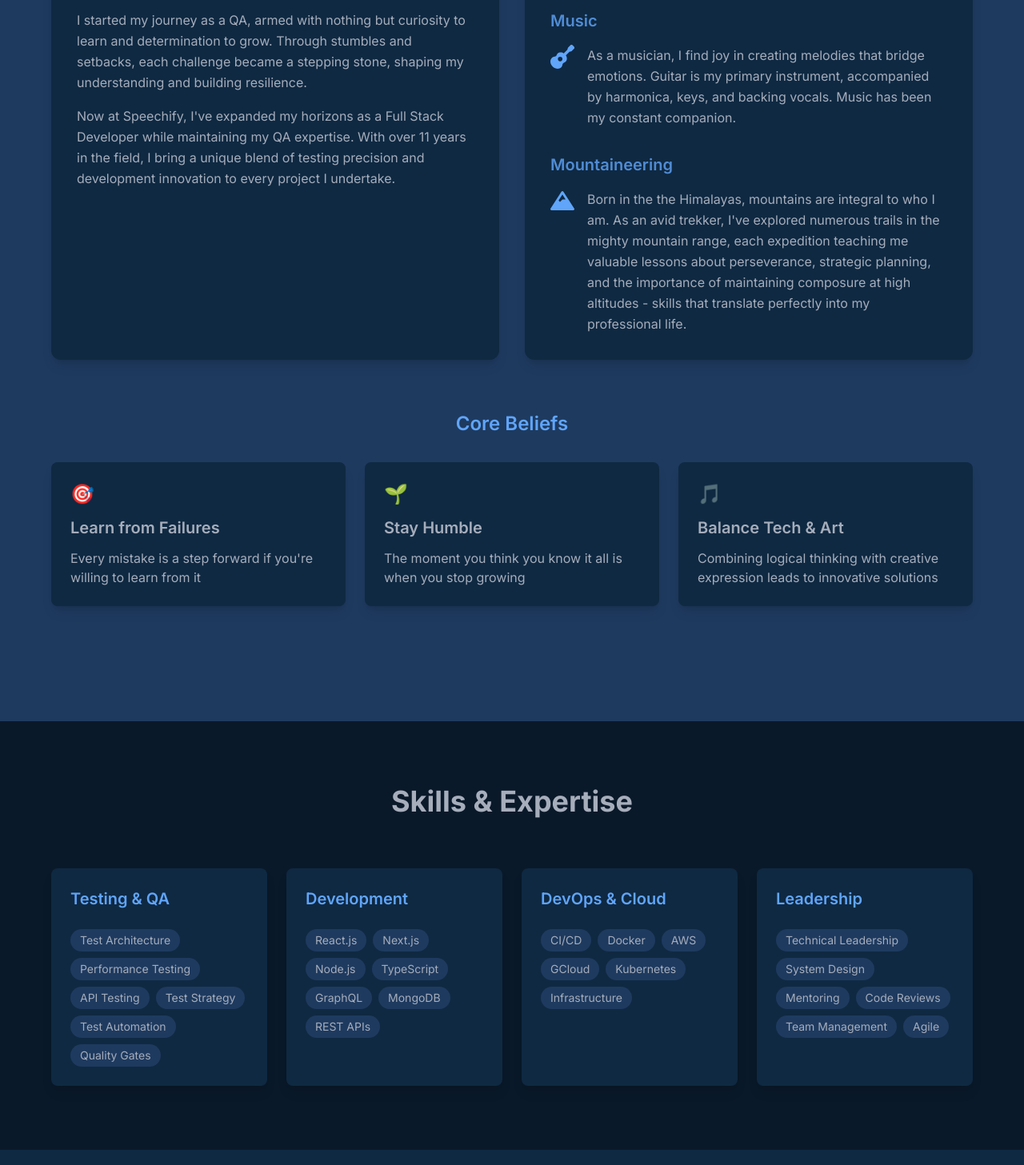
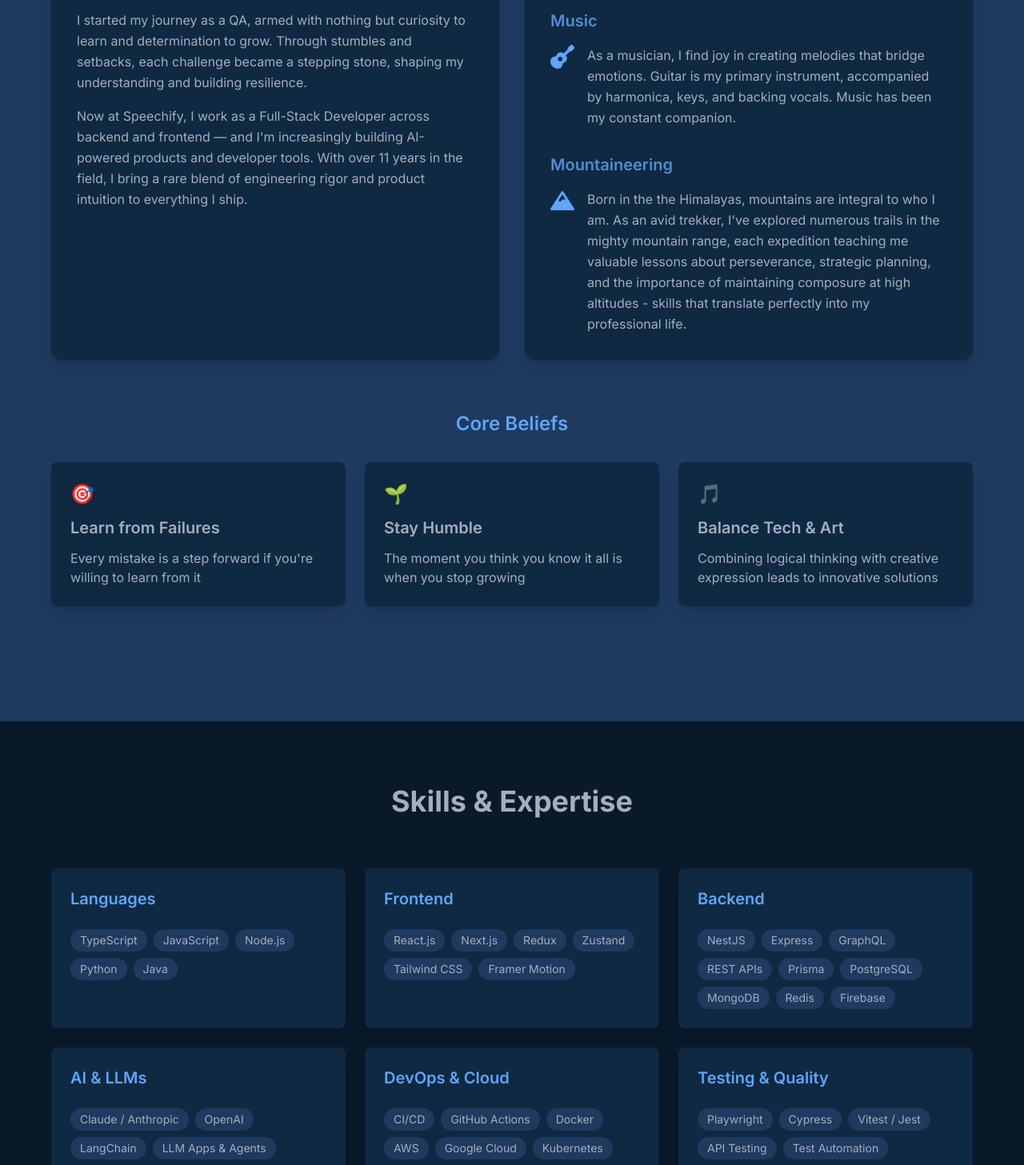
Before and after one commit to lohani-mohit/my-site, a Next.js app: page /my-site/ in a window 1280 px wide. Shown: the part 1060-2517 px from the top of the page at 80% size. Built offline with nearby package versions, Linux system fonts and the light colour scheme; no server answers.

Commit message:
Portfolio: development-first skills (Languages, Backend, AI & LLMs), Hero + About refresh

```diff
--- a/src/app/sections/About.tsx
+++ b/src/app/sections/About.tsx
@@ -36,11 +36,11 @@ export default function About() {
                   understanding and building resilience.
                 </p>
                 <p className="leading-relaxed">
-                  Now at Speechify, I've expanded my horizons as a Full Stack
-                  Developer while maintaining my QA expertise. With over 11
-                  years in the field, I bring a unique blend of testing
-                  precision and development innovation to every project I
-                  undertake.
+                  Now at Speechify, I work as a Full-Stack Developer across
+                  backend and frontend — and I&apos;m increasingly building
+                  AI-powered products and developer tools. With over 11 years in
+                  the field, I bring a rare blend of engineering rigor and
+                  product intuition to everything I ship.
                 </p>
               </div>
             </div>
--- a/src/app/sections/Hero.tsx
+++ b/src/app/sections/Hero.tsx
@@ -69,7 +69,7 @@ export default function Hero() {
               Mohit Lohani
             </motion.h1>
             <h2 className="text-2xl md:text-3xl mt-4 text-white font-semibold drop-shadow-lg">
-              Software Engineer(Web, Test Automation, Backend)
+              Full-Stack Software Engineer • Web · Backend · AI
             </h2>
           </motion.div>
 
@@ -79,7 +79,7 @@ export default function Hero() {
             transition={{ delay: 0.2, duration: 0.8 }}
             className="mt-6 text-xl text-white/90 font-medium drop-shadow-lg"
           >
-            11+ Years of Excellence in Quality Engineering & Development
+            11+ Years Building for the Web — Full-Stack Development & AI
           </motion.p>
 
           <motion.div
@@ -113,7 +113,7 @@ export default function Hero() {
             className="mt-12"
           >
             <p className="text-lg text-white/90 font-medium drop-shadow-lg">
-              QA Expert • Developer • Musician
+              Full-Stack Developer • AI Builder • Musician
             </p>
           </motion.div>
 
--- a/src/app/sections/Skills.tsx
+++ b/src/app/sections/Skills.tsx
@@ -23,51 +23,75 @@ export default function Skills() {
             Skills & Expertise
           </h2>
 
-          <div className="grid md:grid-cols-4 gap-6">
+          <div className="grid md:grid-cols-2 lg:grid-cols-3 gap-6">
             {[
               {
-                category: "Testing & QA",
+                category: "Languages",
                 skills: [
-                  "Test Architecture",
-                  "Performance Testing",
-                  "API Testing",
-                  "Test Strategy",
-                  "Test Automation",
-                  "Quality Gates",
+                  "TypeScript",
+                  "JavaScript",
+                  "Node.js",
+                  "Python",
+                  "Java",
                 ],
               },
               {
-                category: "Development",
+                category: "Frontend",
                 skills: [
                   "React.js",
                   "Next.js",
-                  "Node.js",
-                  "TypeScript",
+                  "Redux",
+                  "Zustand",
+                  "Tailwind CSS",
+                  "Framer Motion",
+                ],
+              },
+              {
+                category: "Backend",
+                skills: [
+                  "NestJS",
+                  "Express",
                   "GraphQL",
+                  "REST APIs",
+                  "Prisma",
+                  "PostgreSQL",
                   "MongoDB",
-                  "REST APIs",
+                  "Redis",
+                  "Firebase",
+                ],
+              },
+              {
+                category: "AI & LLMs",
+                skills: [
+                  "Claude / Anthropic",
+                  "OpenAI",
+                  "LangChain",
+                  "LLM Apps & Agents",
+                  "Prompt Engineering",
+                  "RAG",
                 ],
               },
               {
                 category: "DevOps & Cloud",
                 skills: [
                   "CI/CD",
+                  "GitHub Actions",
                   "Docker",
                   "AWS",
-                  "GCloud",
+                  "Google Cloud",
                   "Kubernetes",
-                  "Infrastructure",
+                  "Turborepo",
                 ],
               },
               {
-                category: "Leadership",
+                category: "Testing & Quality",
                 skills: [
-                  "Technical Leadership",
-                  "System Design",
-                  "Mentoring",
-                  "Code Reviews",
-                  "Team Management",
-                  "Agile",
+                  "Playwright",
+                  "Cypress",
+                  "Vitest / Jest",
+                  "API Testing",
+                  "Test Automation",
+                  "Quality Gates",
                 ],
               },
             ].map((category, index) => (
```
